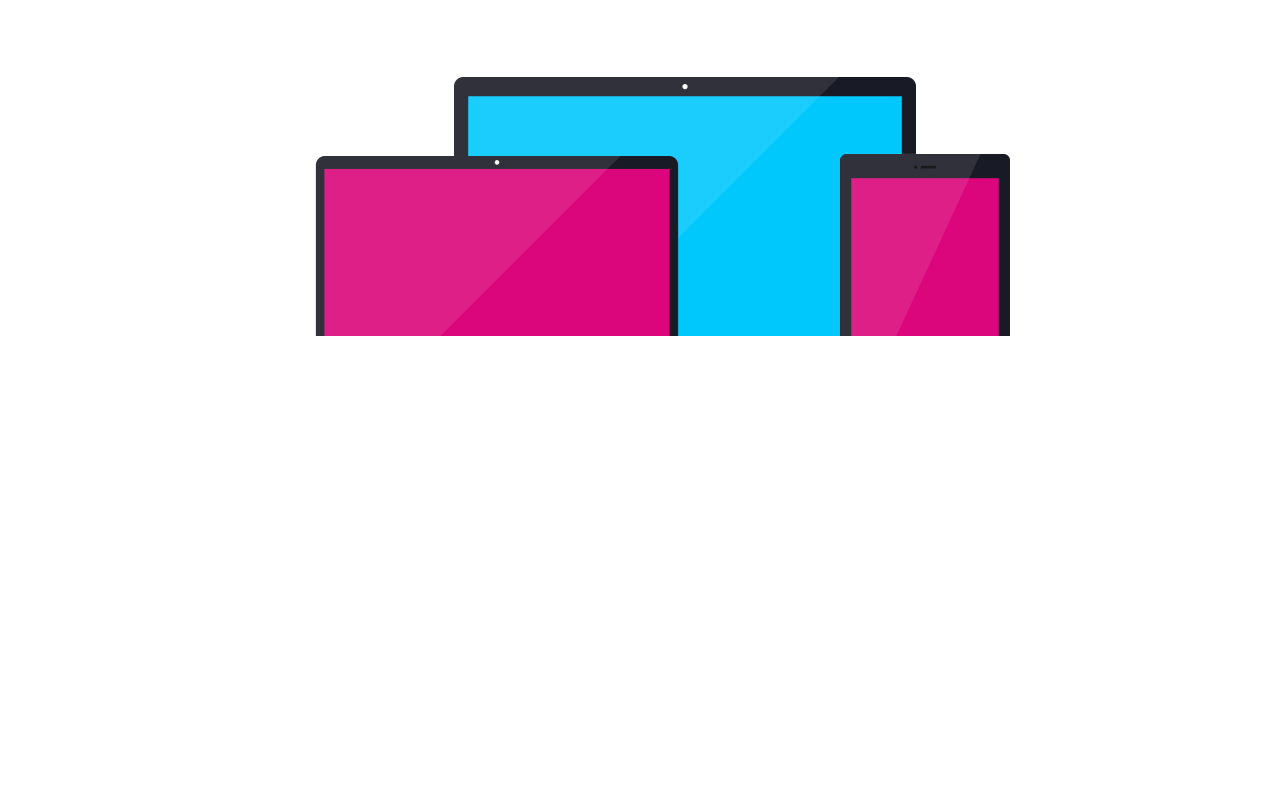
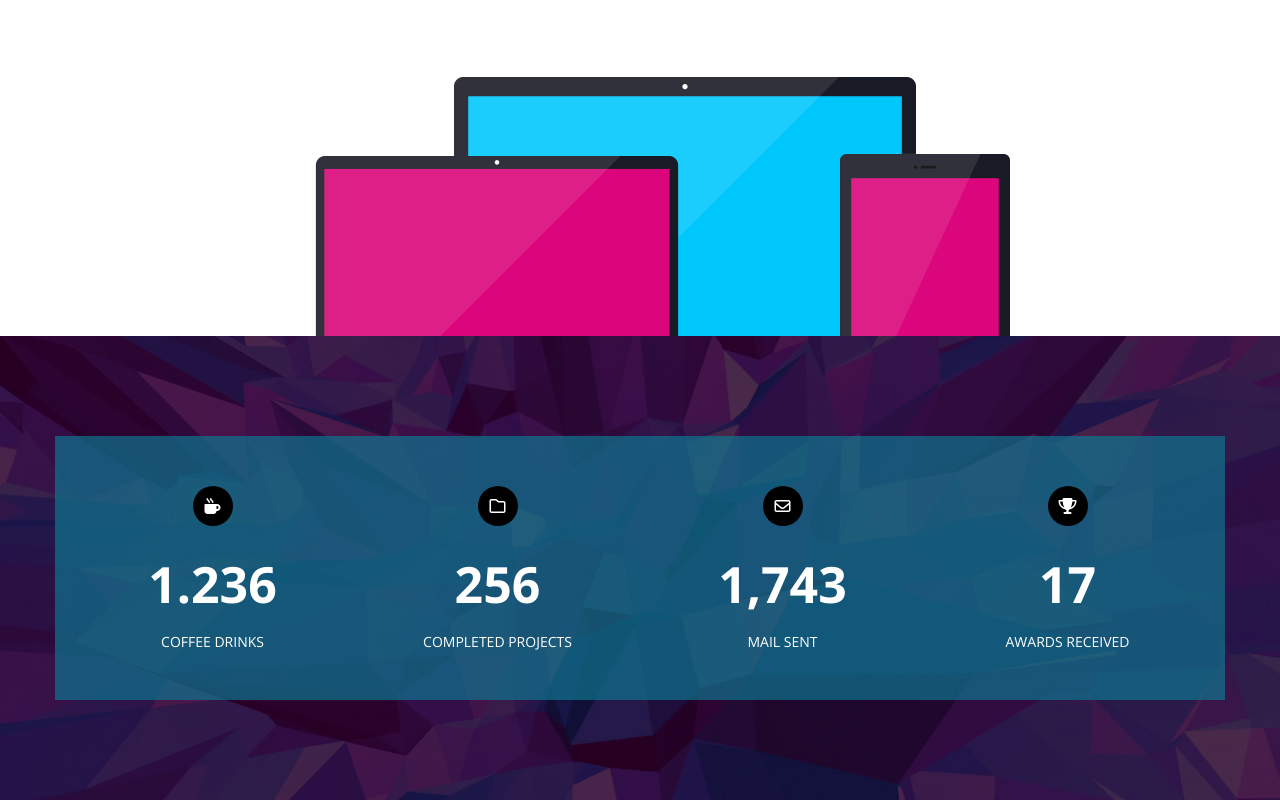
Before and after one commit to MaMasoud/Kasper-template-2, a plain HTML site: page index.html in a window 1280 px wide. Shown: the part 4272-5072 px from the top of the page. Before the commit the page ends 4608 px from the top, so only its background shows below. Drawn offline with nearby package versions, Linux system fonts and the light colour scheme.

Commit message:
add statistics

```diff
--- a/Css/style.css
+++ b/Css/style.css
@@ -496,3 +496,70 @@ header nav .form i{
     bottom: -120px;
     margin-top: -120px;
 }
+@media (max-width: 768px){
+    .about img{
+        bottom: -60px;
+        margin-top: -60px;
+    }
+}
+/* End About */
+/* Start statistics */
+.statistics {
+    padding: var(--section-padding) 0;
+    background-image: url(../images/stats.png);
+    background-size: cover;
+    background-position: center;
+    position: relative;
+}
+.statistics::before{
+    content: '';
+    position: absolute;
+    left: 0;
+    top: 0;
+    width: 100%;
+    height: 100%;
+    background-color: rgb(0 0 0 / 70%);
+}
+.statistics .container{
+    position: relative;
+    z-index: 2;
+    background-color: var(--transparent-color);
+    display: flex;
+    flex-wrap: wrap;
+}
+.statistics .container .box{
+    flex-basis: 25%;
+    padding: 50px;
+    color: white;
+    text-align: center;
+}
+@media (max-width: 992px){
+    .statistics .container .box{
+        flex-basis: 50%;
+    }
+}
+@media (max-width: 768px){
+    .statistics .container .box{
+        flex-basis: 100%;
+    }
+}
+.statistics .container .box i{
+    width: 40px;
+    height: 40px;
+    border-radius: 50%;
+    background-color: black;
+    display: flex;
+    align-items: center;
+    justify-content: center;
+    margin: 0 auto 30px;
+}
+.statistics .container .box h3{
+    font-size: 50px;
+    font-weight: bold;
+    margin-bottom: 20px;
+}
+.statistics .container .box p{
+    font-size: 14px;
+    text-transform: uppercase;
+}
+/* end statistics */
--- a/index.html
+++ b/index.html
@@ -215,5 +215,29 @@
             <img src="./images/about.png" alt="">
         </div>
     </section>
+    <section class="statistics">
+        <div class="container">
+            <div class="box">
+                <i class="fas fa-mug-hot"></i>
+                <h3>1.236</h3>
+                <p>Coffee Drinks</p>
+            </div>
+            <div class="box">
+                <i class="far fa-folder"></i>
+                <h3>256</h3>
+                <p>Completed Projects</p>
+            </div>
+            <div class="box">
+                <i class="far fa-envelope"></i>
+                <h3>1,743</h3>
+                <p>Mail Sent</p>
+            </div>
+            <div class="box">
+                <i class="fas fa-trophy"></i>
+                <h3>17</h3>
+                <p>Awards Received</p>
+            </div>
+        </div>
+    </section>
 </body>
 </html>
```
Also changed, not shown: images/stats.png (added).
